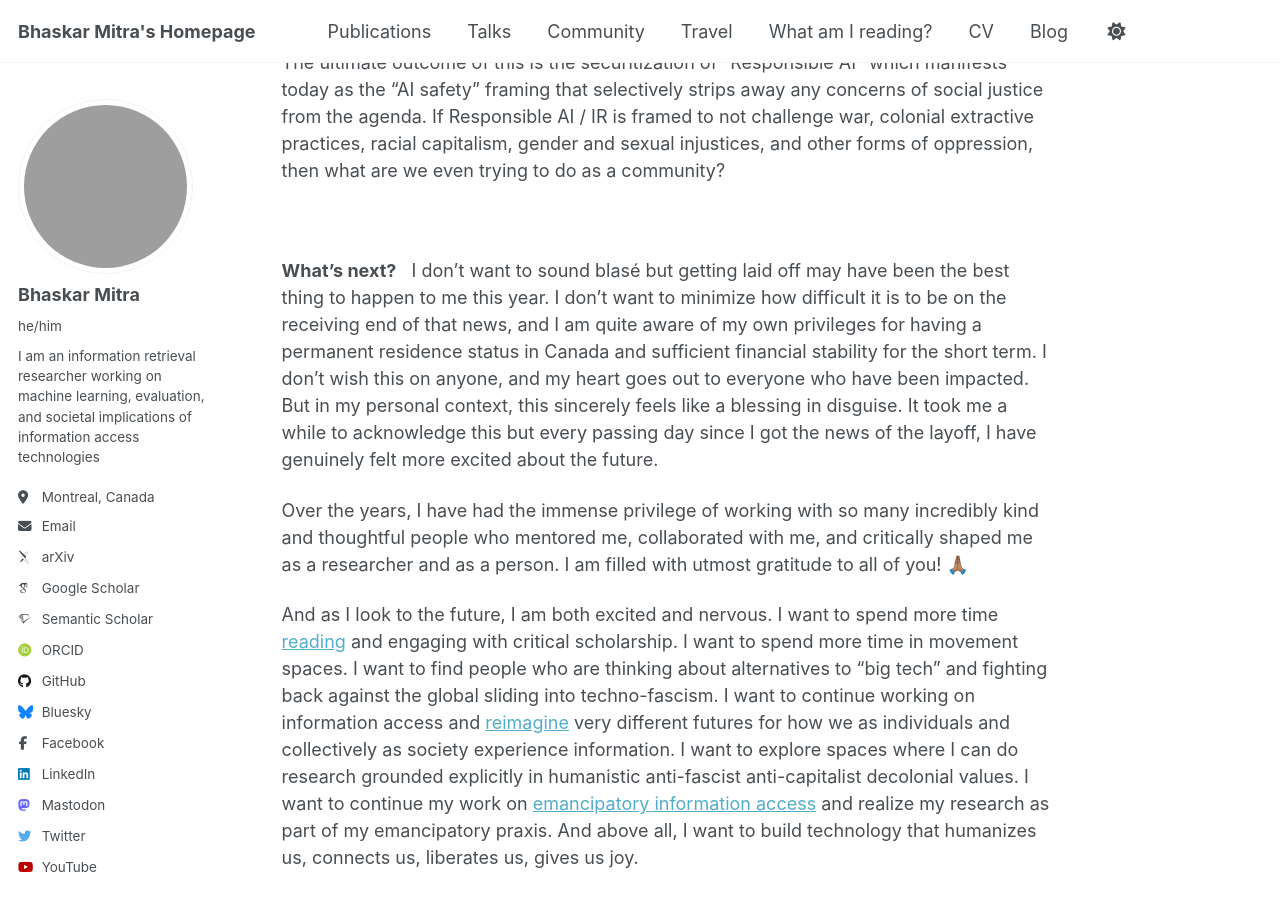
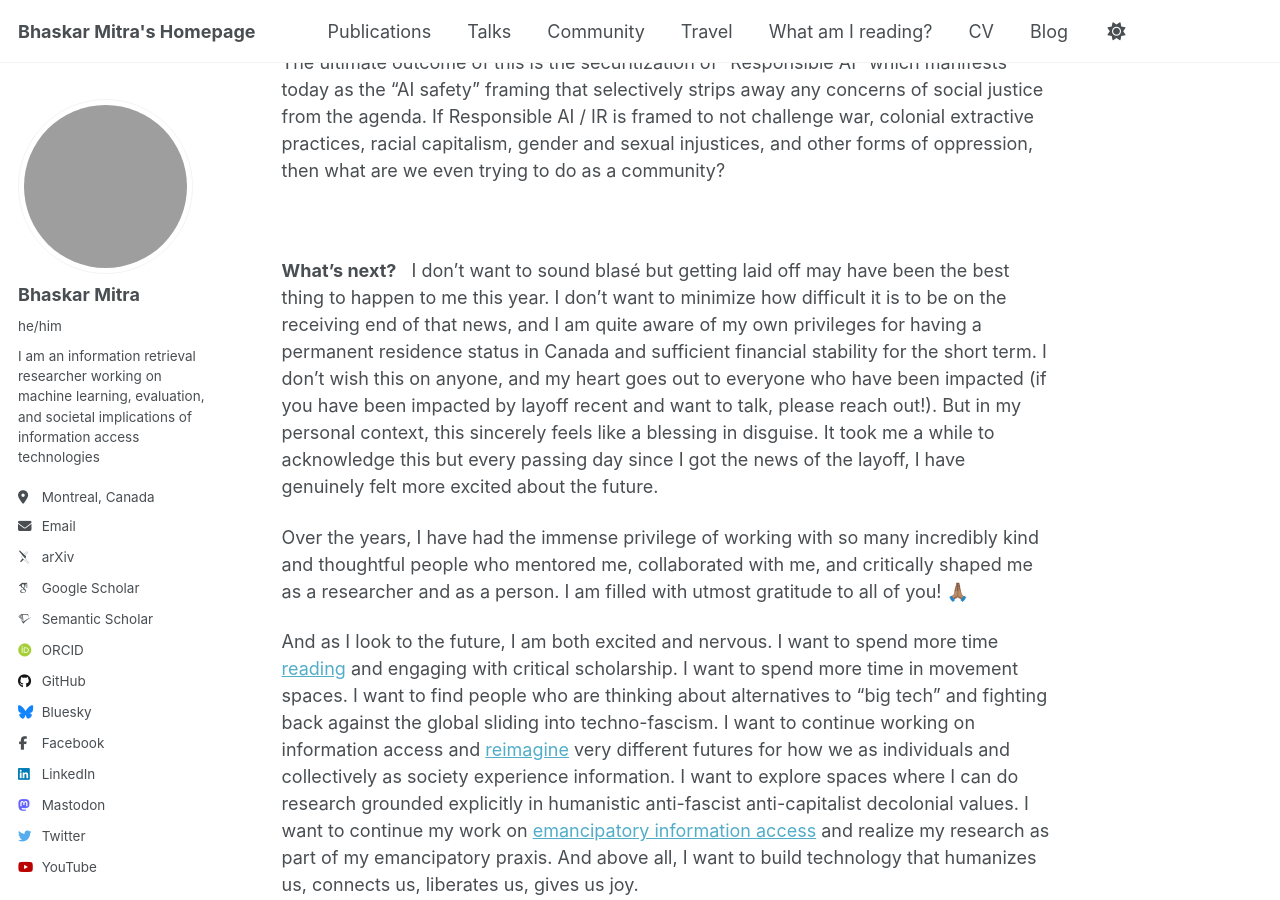
Before and after one commit to bhaskar-mitra/bhaskar-mitra.github.io, a Jekyll site: the page built from _posts/2025-07-16-why-i-am-leaving-big-tech.md, in a window 1280 px wide and 900 px high, scrolled down 3000 px. Built offline with Jekyll 4.4.1, drawn with Linux system fonts in a browser that asks for light colours; some web fonts are replaced; grey boxes are pictures that could not be loaded.

Commit message:
Update 2025-07-16-why-i-am-leaving-big-tech.md

```diff
--- a/_posts/2025-07-16-why-i-am-leaving-big-tech.md
+++ b/_posts/2025-07-16-why-i-am-leaving-big-tech.md
@@ -80,7 +80,7 @@ If Responsible AI / IR is framed to not challenge war, colonial extractive pract
 **What’s next?** &nbsp;
 I don’t want to sound blasé but getting laid off may have been the best thing to happen to me this year.
 I don’t want to minimize how difficult it is to be on the receiving end of that news, and I am quite aware of my own privileges for having a permanent residence status in Canada and sufficient financial stability for the short term.
-I don’t wish this on anyone, and my heart goes out to everyone who have been impacted.
+I don’t wish this on anyone, and my heart goes out to everyone who have been impacted (if you have been impacted by layoff recent and want to talk, please reach out!).
 But in my personal context, this sincerely feels like a blessing in disguise.
 It took me a while to acknowledge this but every passing day since I got the news of the layoff, I have genuinely felt more excited about the future.
 
```
